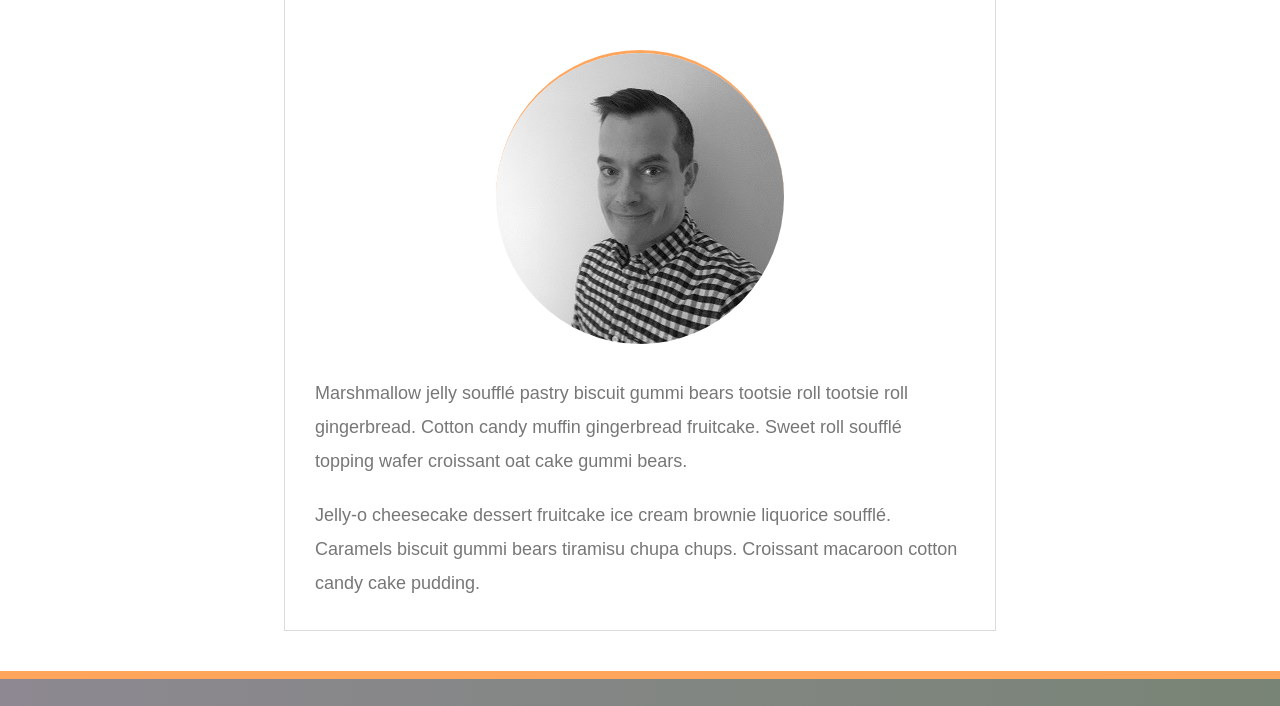
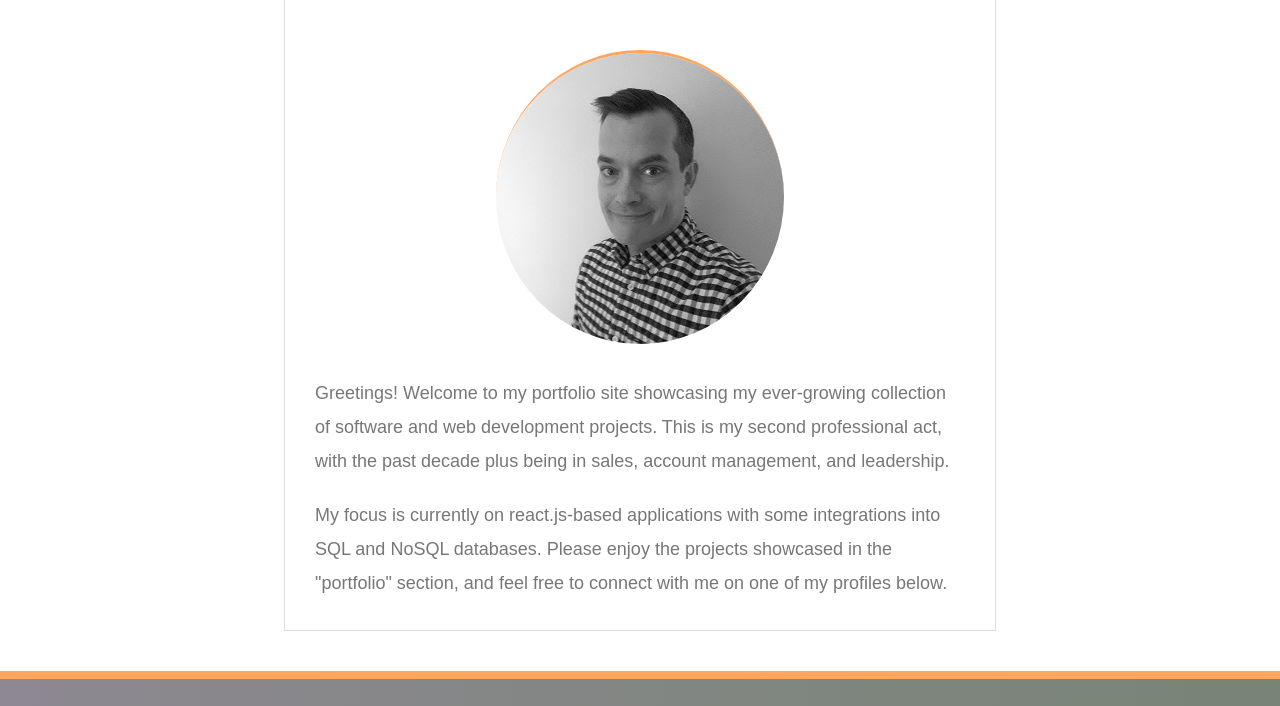
Before and after one commit to Robert-Queeney/Robert-Professional-Portfolio, a website: page index.html in a window 1280 px wide. Shown: the part 236-942 px from the top of the page. Drawn offline with Linux system fonts and the light colour scheme.

Commit message:
Changed verbiage on index

```diff
--- a/index.html
+++ b/index.html
@@ -28,9 +28,9 @@
           <img class = "headshot" src="./assets/images/20190117_151008.jpg" class="auth-image" alt="Your Name">
         </div>
 
-          <p>Marshmallow jelly souffl&eacute; pastry biscuit gummi bears tootsie roll tootsie roll gingerbread. Cotton candy muffin gingerbread fruitcake. Sweet roll souffl&eacute; topping wafer croissant oat cake gummi&nbsp;bears.</p>
+          <p>Greetings!  Welcome to my portfolio site showcasing my ever-growing collection of software and web development projects.   This is my second professional act, with the past decade plus being in sales, account management, and leadership.</p>
 
-          <p>Jelly-o cheesecake dessert fruitcake ice cream brownie liquorice souffl&eacute;. Caramels biscuit gummi bears tiramisu chupa chups. Croissant macaroon cotton candy cake pudding.</p>
+          <p>My focus is currently on react.js-based applications with some integrations into SQL and NoSQL databases.  Please enjoy the projects showcased in the "portfolio" section, and feel free to connect with me on one of my profiles below.</p>
 
         </section>
 
```
